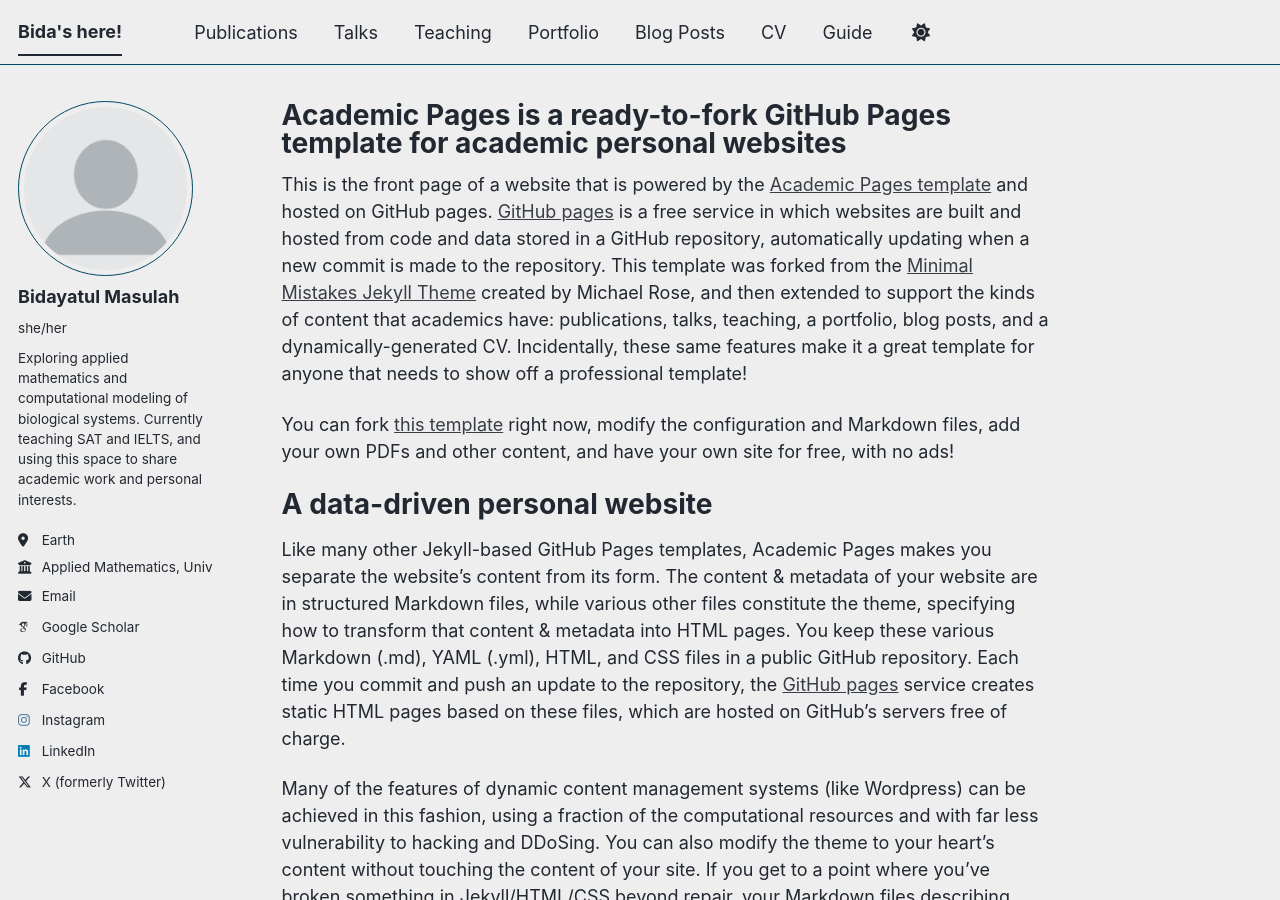
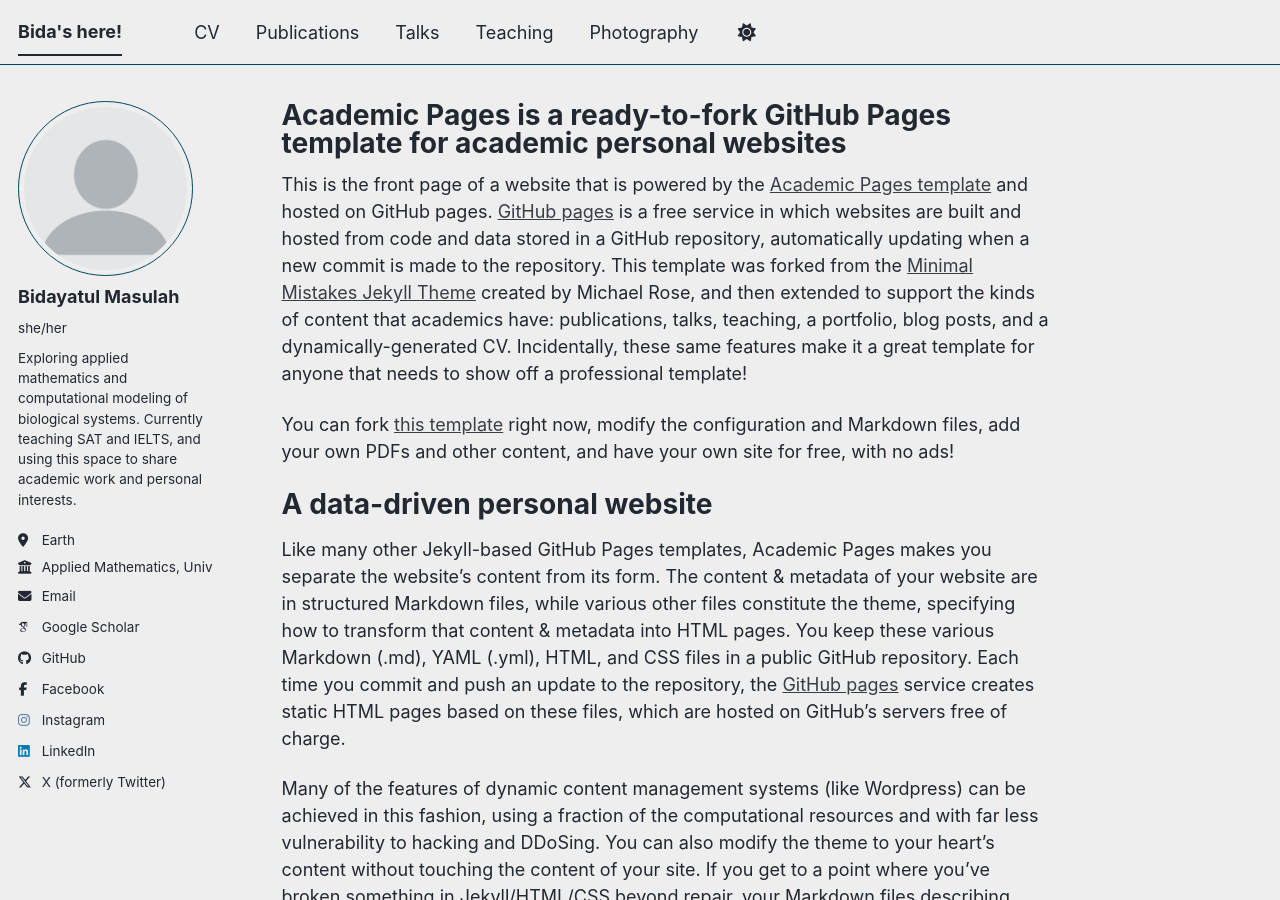
Before and after one commit to bmasulah/bmasulah.github.io, a Jekyll site: the page built from _pages/about.md, in a window 1280 px wide and 900 px high. Built offline with Jekyll 4.4.1, drawn with Linux system fonts in a browser that asks for light colours; some web fonts are replaced; a script bundle is joined from its source files by our own code; library files that are not in the unit come from our copies; some of the changed lines change nothing that is shown.

Commit message:
Update navigation.yml

```diff
--- a/_data/navigation.yml
+++ b/_data/navigation.yml
@@ -8,6 +8,9 @@
 #      Markdown formatted page while the second is generated using JSON.
 
 main:
+  - title: "CV"
+    url: /cv/
+
   - title: "Publications"
     url: /publications/
 
@@ -17,17 +20,16 @@
   - title: "Teaching"
     url: /teaching/
 
-  - title: "Portfolio"
-    url: /portfolio/
+  - title: "Photography"
+    url: /photography/
 
-  - title: "Blog Posts"
-    url: /year-archive/
+  #- title: "Blog Posts"
+   # url: /year-archive/
 
-  - title: "CV"
-    url: /cv/
+
 
   # - title: "CV"
   #   url: /cv-json/
 
-  - title: "Guide"
-    url: /markdown/
+  #- title: "Guide"
+   # url: /markdown/
```
